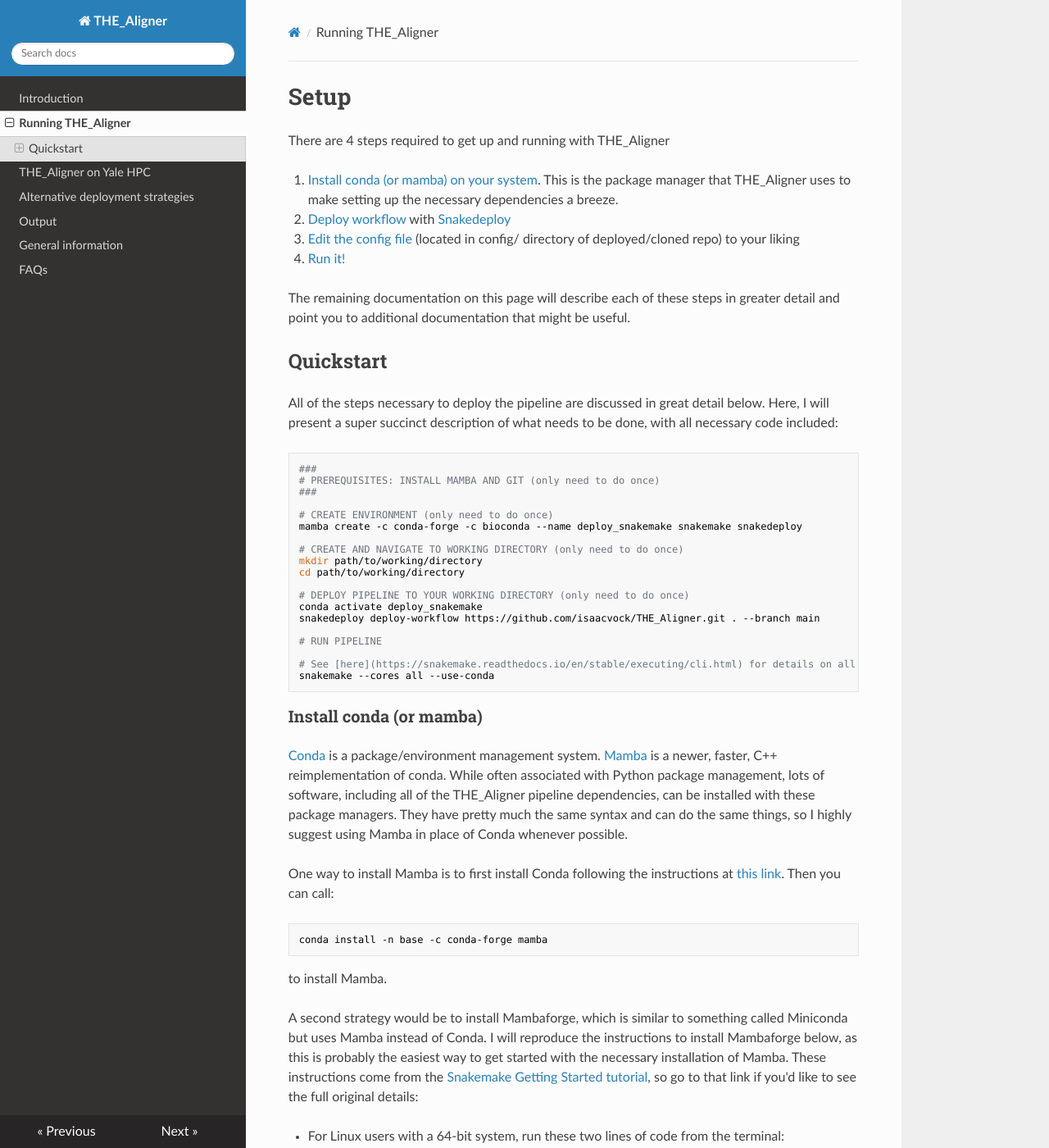
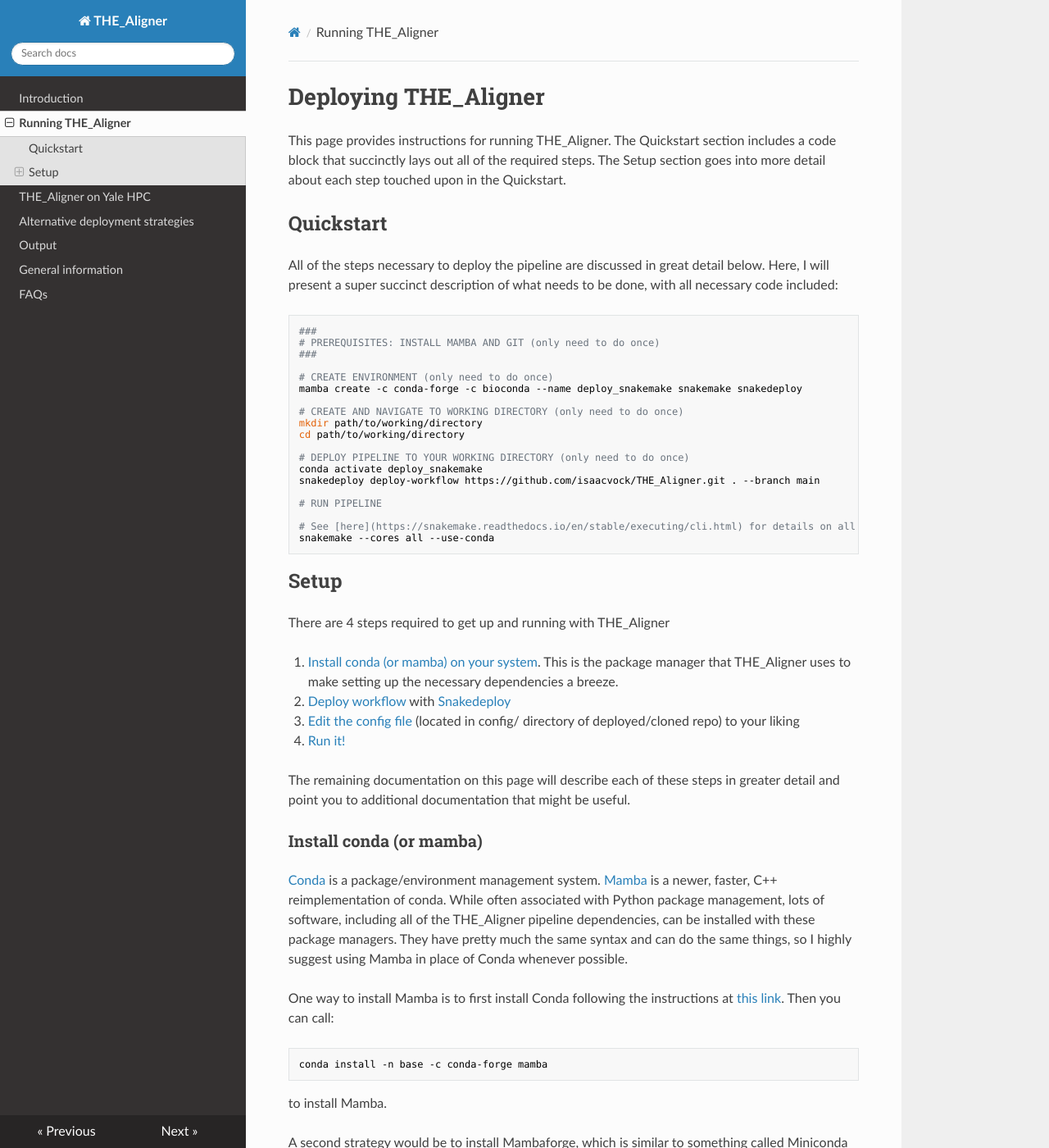
Before and after one commit to isaacvock/THE_Aligner, an MkDocs documentation site: the page built from docs/deploy.md, in a window 1280 px wide and 1400 px high. Shown: the whole window at 82% size. Built offline with MkDocs 1.6.1, drawn with Linux system fonts in a browser that asks for light colours; nearby versions of some CDN libraries.

Commit message:
Edited documentation

````diff
--- a/docs/deploy.md
+++ b/docs/deploy.md
@@ -1,13 +1,6 @@
-# Setup
+# Deploying THE_Aligner
 
-There are 4 steps required to get up and running with THE_Aligner
-
-1. [Install conda (or mamba) on your system](#conda). This is the package manager that THE_Aligner uses to make setting up the necessary dependencies a breeze.
-1. [Deploy workflow](#deploy) with [Snakedeploy](https://snakedeploy.readthedocs.io/en/latest/index.html)
-1. [Edit the config file](#config) (located in config/ directory of deployed/cloned repo) to your liking
-1. [Run it!](#run)
-
-The remaining documentation on this page will describe each of these steps in greater detail and point you to additional documentation that might be useful.
+This page provides instructions for running THE_Aligner. The Quickstart section includes a code block that succinctly lays out all of the required steps. The Setup section goes into more detail about each step touched upon in the Quickstart.
 
 ## Quickstart
 
@@ -34,6 +27,17 @@ snakedeploy deploy-workflow https://github.com/isaacvock/THE_Aligner.git . --bra
 # See [here](https://snakemake.readthedocs.io/en/stable/executing/cli.html) for details on all of the configurable parameters
 snakemake --cores all --use-conda
 ```
+
+## Setup
+
+There are 4 steps required to get up and running with THE_Aligner
+
+1. [Install conda (or mamba) on your system](#conda). This is the package manager that THE_Aligner uses to make setting up the necessary dependencies a breeze.
+1. [Deploy workflow](#deploy) with [Snakedeploy](https://snakedeploy.readthedocs.io/en/latest/index.html)
+1. [Edit the config file](#config) (located in config/ directory of deployed/cloned repo) to your liking
+1. [Run it!](#run)
+
+The remaining documentation on this page will describe each of these steps in greater detail and point you to additional documentation that might be useful.
 
 ### Install conda (or mamba)<a name="conda"></a>
 [Conda](https://docs.conda.io/projects/conda/en/latest/index.html) is a package/environment management system. [Mamba](https://mamba.readthedocs.io/en/latest/) is a newer, faster, C++ reimplementation of conda. While often associated with Python package management, lots of software, including all of the THE_Aligner pipeline dependencies, can be installed with these package managers. They have pretty much the same syntax and can do the same things, so I highly suggest using Mamba in place of Conda whenever possible.
````
